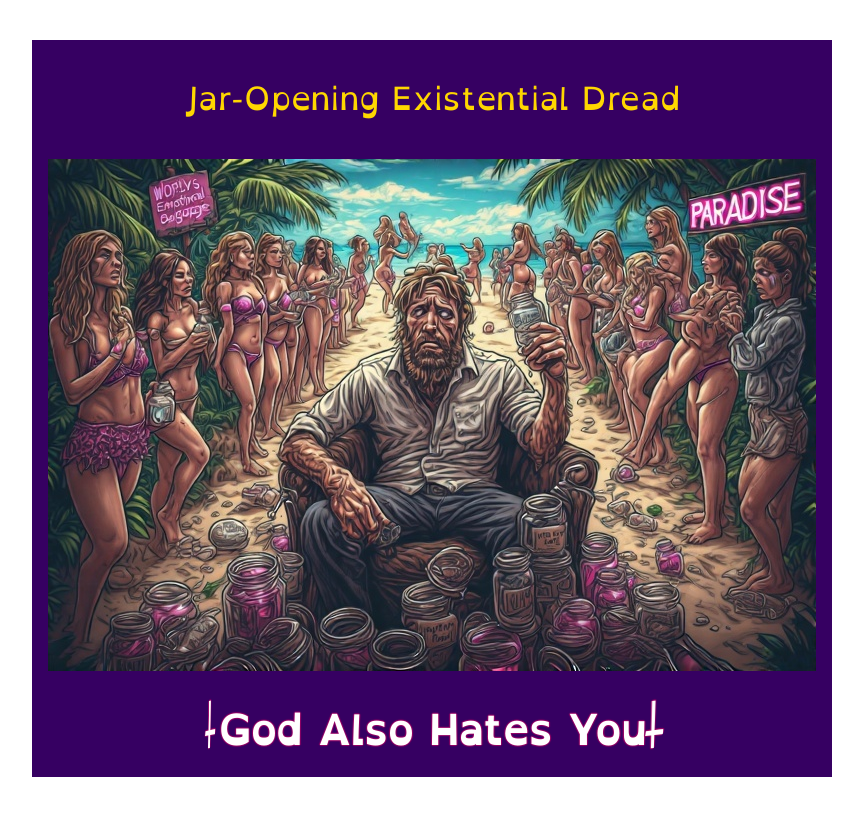
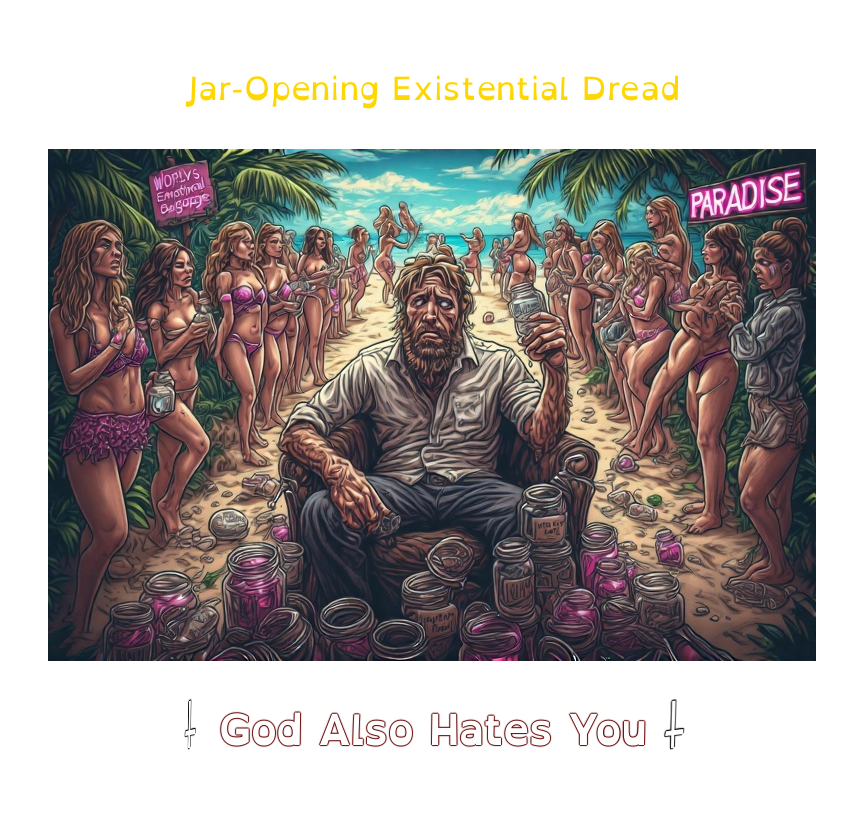
Before and after one commit to smoothbrainsinc/pluto_says_f, a PHP site: page / in a window 1280 px wide. Shown: the whole page, without its empty margins (208-1071 px from the left). Run offline with PHP 8.4, Linux system fonts and the light colour scheme.

Commit message:
background

```diff
--- a/styles.css
+++ b/styles.css
@@ -21,7 +21,7 @@ body {
     text-align: center;
     width: 800px;
     height: auto;
-    background-color: #360062;
+
 }
 .header {
     font-family: 'OpenDyslexic-Regular';
@@ -29,6 +29,11 @@ body {
     font-size: 2rem;
     margin: 0px;
     padding: 0px;
+}
+
+#myHeading {
+
+    padding: 10px;
 }
 
 .none {
@@ -42,11 +47,12 @@ body {
   font-family: 'Slaytanic';
   color: white;
   font-size: 3rem;
+  padding: 10px;
   text-shadow:
-    -1px 0px 1px #990066,
-    0px -1px 1px #990066,
-    1px -1px 1px #990066,
-    -1px 1px 1px #990066;
+    -1px 0px 1px black,
+    0px -1px 1px black,
+    1px -1px 1px black,
+    -1px 1px 1px black;
 }
 
 .cross-left {
@@ -61,10 +67,10 @@ h1 {
   color: white;
   font-family: 'OpenDyslexic-Regular';
   text-shadow:
-    0px -1px 1px #990066,
-    -1px 0px 1px #990066,
-    1px 0px 1px #990066,
-    0px 1px 1px #990066;
+    0px -1px 1px #660000,
+    -1px 0px 1px #660000,
+    1px 0px 1px #660000,
+    0px 1px 1px #660000;
   font-size: 2.5rem;
   margin: 0;
   animation: pulse 4s ease-in-out infinite alternate;
```
